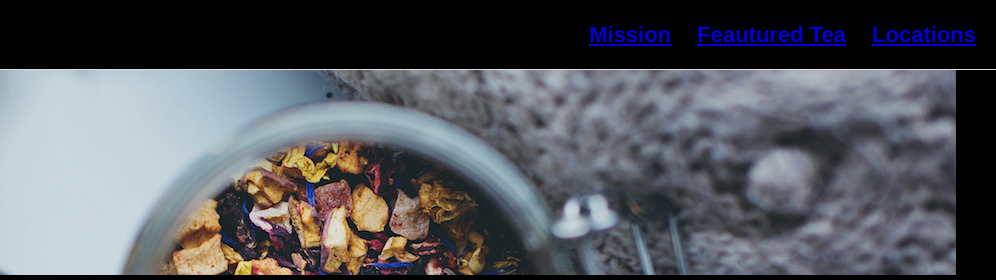
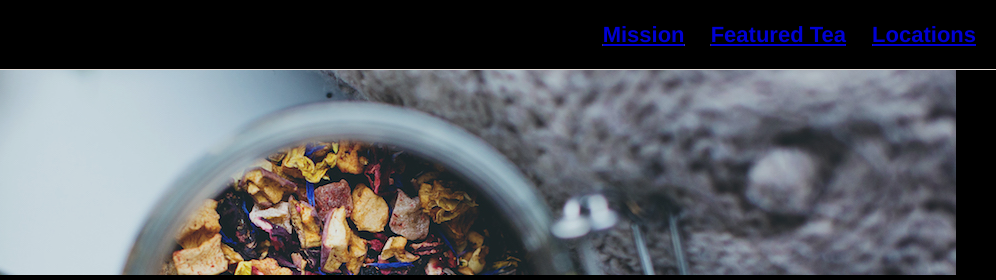
Before and after one commit to mntintchui/prj-rev-bwfs-tea-cozy, a plain HTML site: page Tea Cozy/index.html in a window 1280 px wide. Shown: the top 280 px of the page, 284-1280 px from the left. Drawn offline with Linux system fonts and the light colour scheme.

Commit message:
Codecademy generated from the project submission page.

```diff
--- a/Tea Cozy/index.html
+++ b/Tea Cozy/index.html
@@ -12,7 +12,7 @@
             <nav>
                 <ul>
                     <li><a href="#mission">Mission</a></li>
-                    <li><a href="#teamonth">Feautured Tea</a></li>
+                    <li><a href="#teamonth">Featured Tea</a></li>
                     <li><a href="#locate">Locations</a></li>
                 </ul>
             </nav>
```
